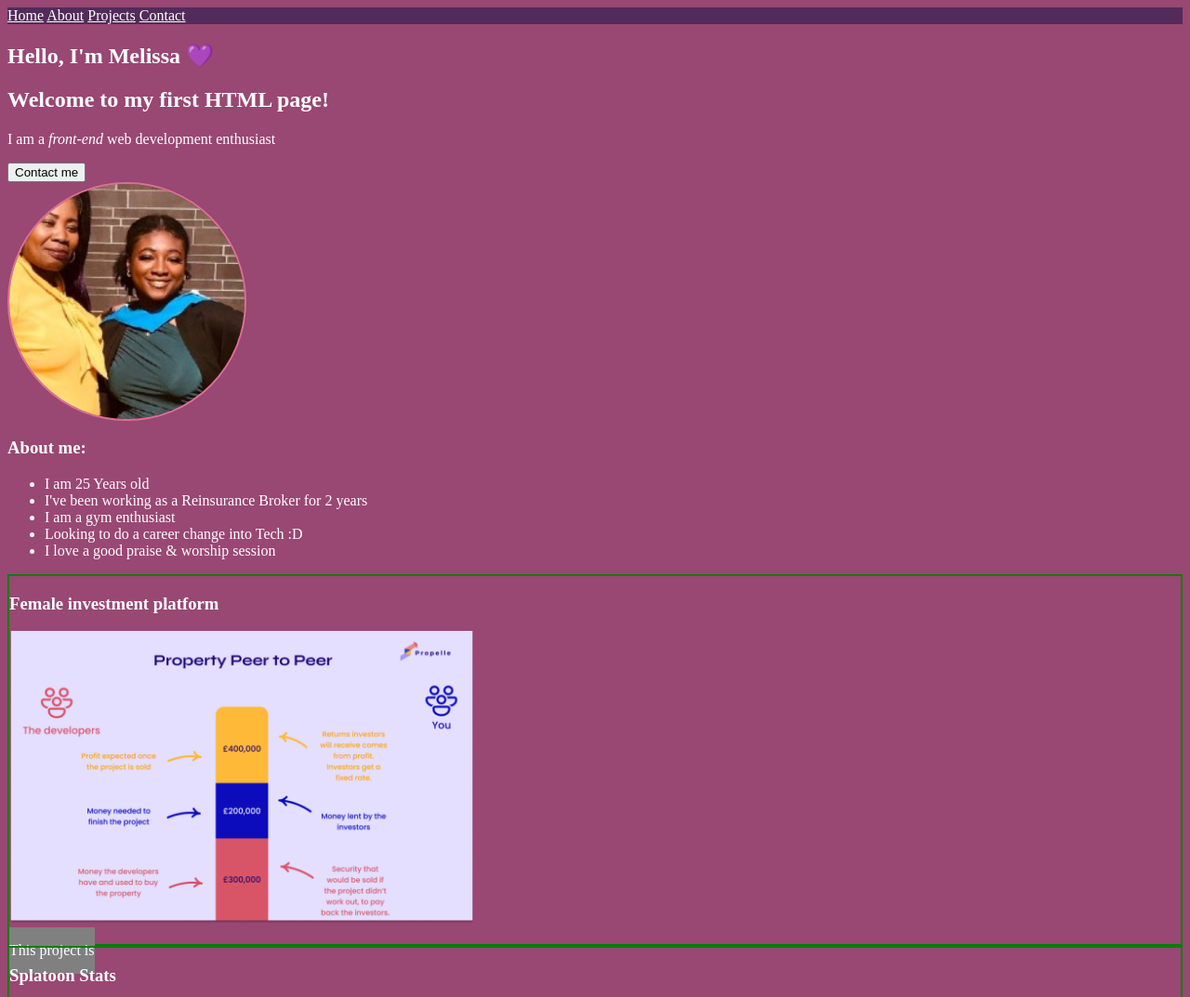
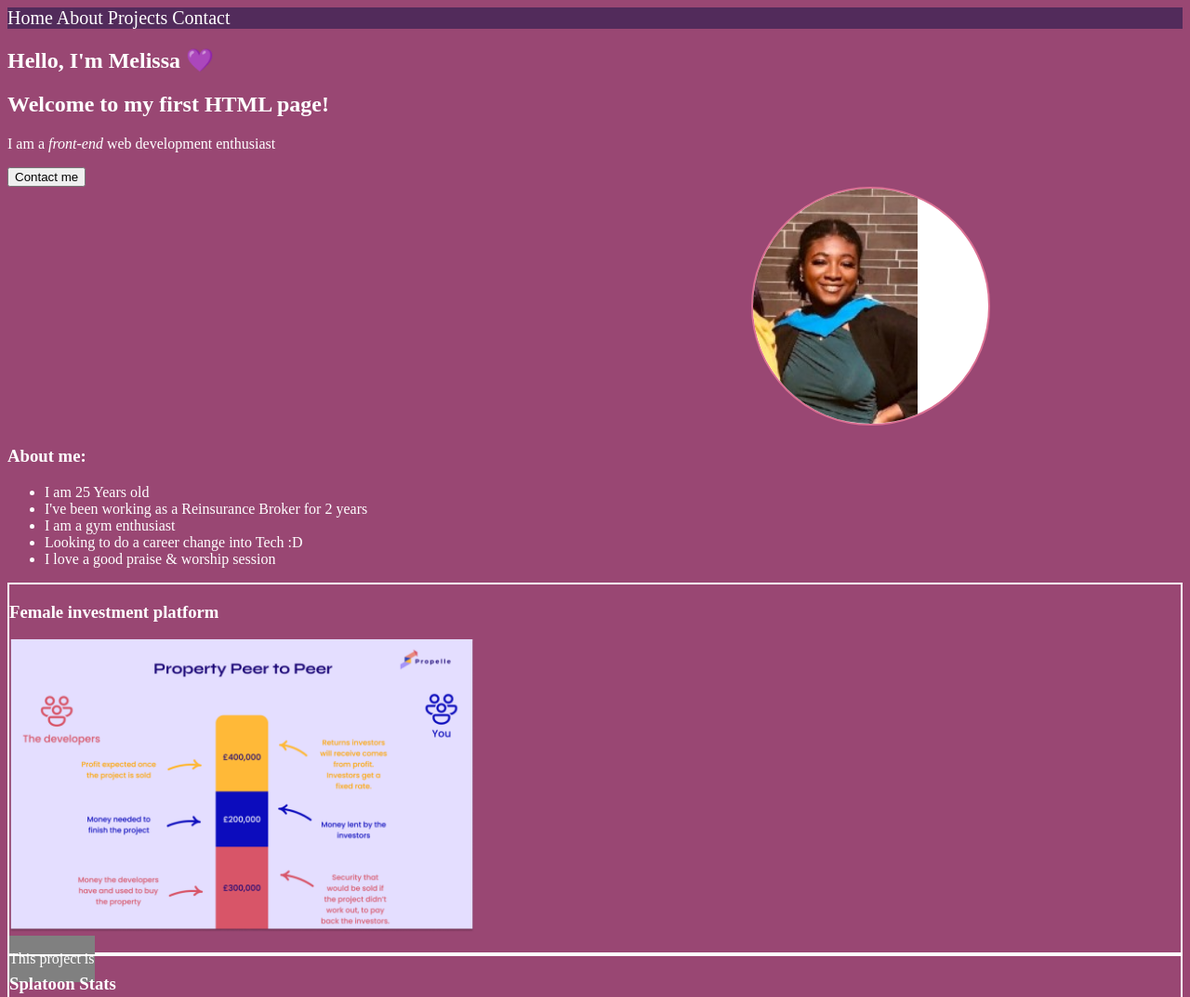
Before and after one commit to Melissa-Asia/Projects, a plain HTML site: page CFG - Intro to Web Dev/Pages/Index.html in a window 1280 px wide. Shown: the top 1073 px of the page at 93% size. Drawn offline with Linux system fonts and the light colour scheme.

Commit message:
adding more styling

```diff
--- a/CFG - Intro to Web Dev/Pages/Index.html
+++ b/CFG - Intro to Web Dev/Pages/Index.html
@@ -5,6 +5,7 @@
     <meta name="viewport" content="width=device-width, initial-scale=1.0" />
     <title>Portfolio</title>
     <link rel="Stylesheet" href="./Page1-Styles.css"/>
+    <link href="https://cdn.jsdelivr.net/npm/bootstrap@5.2.3/dist/css/bootstrap">
   </head>
   <body>
     <nav>
--- a/CFG - Intro to Web Dev/Pages/Page1-Styles.css
+++ b/CFG - Intro to Web Dev/Pages/Page1-Styles.css
@@ -5,9 +5,14 @@ body{
 }
 nav{
     background-color: #522B5B;
+    font-size: 20px;
 }
 a {
     color: white;
+    text-decoration: none;
+}
+a:hover{
+    text-decoration: underline yellow;
 }
 h3{
     color: white;
@@ -18,20 +23,21 @@ footer{
 img{
     width: 500px;
 }
-p{
+Section{
 
 }
 .Project-1{
-    border: 2px solid green;
+    border: 2px solid white;
     position: relative;
 }
 .dev-pic {
     width: 20%;
     border: 2px solid palevioletred;
     border-radius: 50%;
-    display:flex;
-    align-items: center;
-    justify-content: center;
+    object-position: -2cm;
+    background-color: white;
+    position: relative;
+    left: 800px;
 }
 .Project-info{
     background-color: grey;
```
